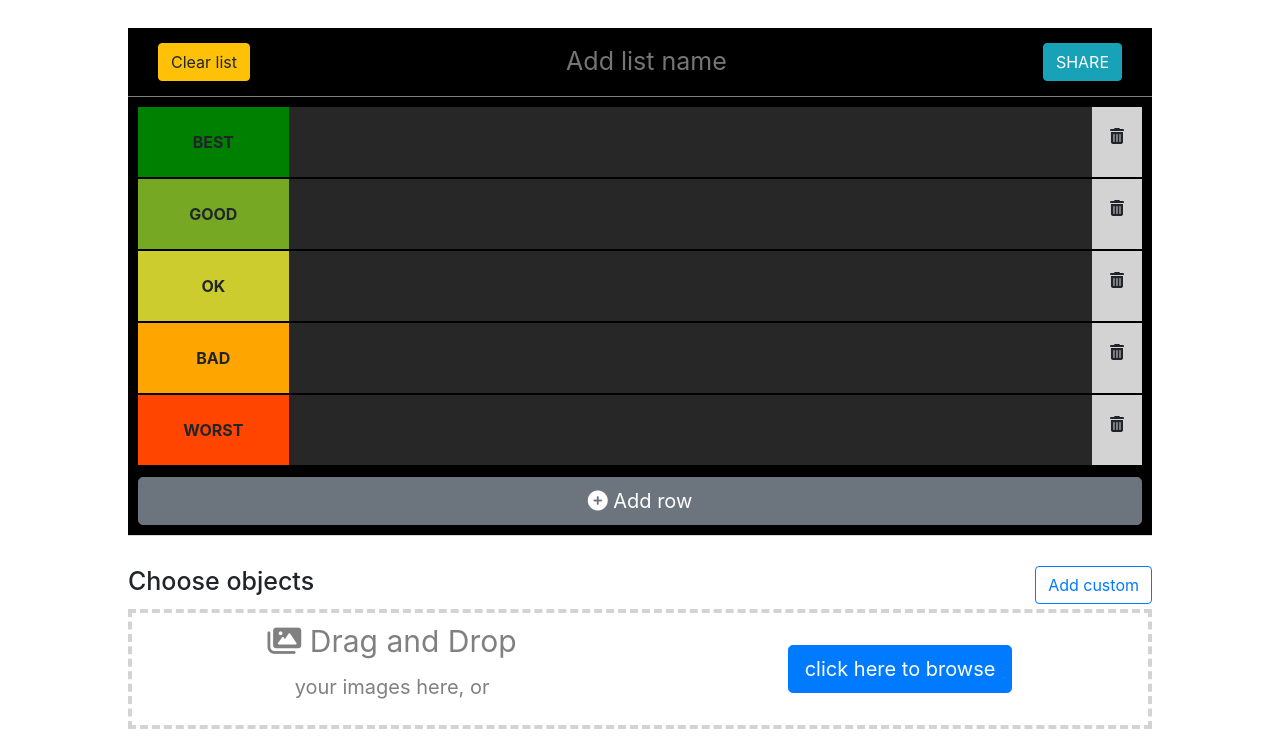
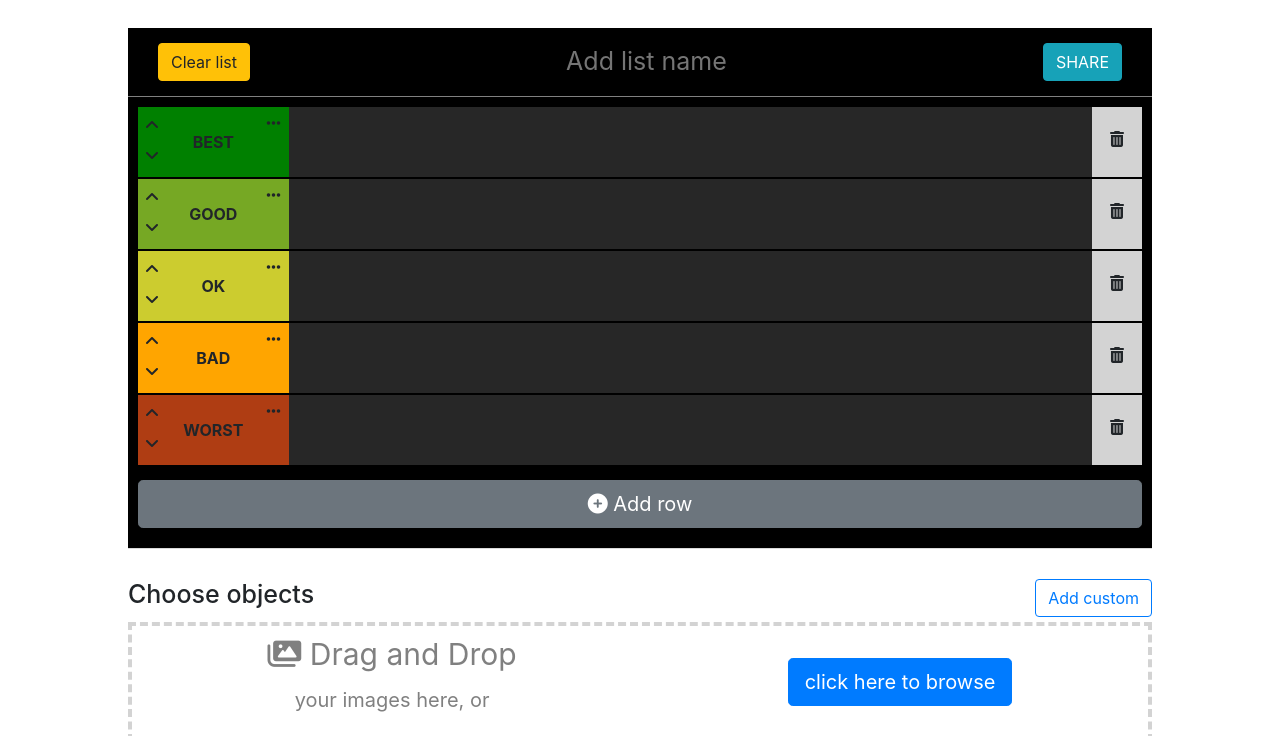
Before and after one commit to Oltis17/Oltis17.github.io, a plain HTML site: page TierDrop/edit.html in a window 1280 px wide. Shown: the part 64-800 px from the top of the page. Drawn offline with nearby package versions, Linux system fonts and the light colour scheme; a web font is replaced by a local one.

Commit message:
Adding and removing rows in list

```diff
--- a/TierDrop/edit.html
+++ b/TierDrop/edit.html
@@ -4,8 +4,12 @@
     <!-- CSS INCLUDES -->
     <link rel="stylesheet" href="./style/mainStyle.css">
     <link rel="stylesheet" href="./style/editStyle.css">
+    <!-- Jquery min -->
+    <script src="https://ajax.googleapis.com/ajax/libs/jquery/3.5.1/jquery.min.js"></script>
     <!-- JS INCLUDES -->
     <script async src="./script/default.js" type="text/javascript"></script>
+    <script async src="./script/editing.js" type="text/javascript"></script>
+
     <!-- BOOTSRTAP -->
     <link rel="stylesheet" href="https://cdn.jsdelivr.net/npm/bootstrap@4.0.0/dist/css/bootstrap.min.css" integrity="sha384-Gn5384xqQ1aoWXA+058RXPxPg6fy4IWvTNh0E263XmFcJlSAwiGgFAW/dAiS6JXm" crossorigin="anonymous">
     <script src="https://code.jquery.com/jquery-3.2.1.slim.min.js" integrity="sha384-KJ3o2DKtIkvYIK3UENzmM7KCkRr/rE9/Qpg6aAZGJwFDMVNA/GpGFF93hXpG5KkN" crossorigin="anonymous"></script>
@@ -44,63 +48,79 @@
                 <div id="tier-list">
                     <div class="tier-row">
                         <div class="tier-col-l" style="background-color: green;">
-                            Best
+                            <i class="fa-solid fa-angle-up up"></i>
+                            <i class="fa-solid fa-angle-down down"></i>
+                            <div>Best</div>
+                            <i class="fa-solid fa-ellipsis more"></i>
                         </div>
                         <div class="tier-col-m">
 
                         </div>
                         <div class="tier-col-r">
-                            <div onclick="todo-trash"><i class="fa-solid fa-trash-can"></i></div>
+                            <div class="delete-row"><i class="fa-solid fa-trash-can"></i></div>
                         </div>
                     </div>
                     <div class="tier-row">
                         <div class="tier-col-l" style="background-color: rgb(118, 168, 36);">
-                            Good
+                            <i class="fa-solid fa-angle-up up"></i>
+                            <i class="fa-solid fa-angle-down down"></i>
+                            <div>Good</div>
+                            <i class="fa-solid fa-ellipsis more"></i>
                         </div>
                         <div class="tier-col-m">
 
                         </div>
                         <div class="tier-col-r">
-                            <div onclick="todo-trash"><i class="fa-solid fa-trash-can"></i></div>
+                            <div class="delete-row"><i class="fa-solid fa-trash-can"></i></div>
                         </div>
                     </div>
                     <div class="tier-row">
                         <div class="tier-col-l" style="background-color: rgb(204, 204, 47);">
-                            Ok
+                            <i class="fa-solid fa-angle-up up"></i>
+                            <i class="fa-solid fa-angle-down down"></i>
+                            <div>Ok</div>
+                            <i class="fa-solid fa-ellipsis more"></i>
                         </div>
                         <div class="tier-col-m">
 
                         </div>
                         <div class="tier-col-r">
-                            <div onclick="todo-trash"><i class="fa-solid fa-trash-can"></i></div>
+                            <div class="delete-row"><i class="fa-solid fa-trash-can"></i></div>
                         </div>
                     </div>
                     <div class="tier-row">
                         <div class="tier-col-l" style="background-color: orange;">
-                            Bad
+                            <i class="fa-solid fa-angle-up up"></i>
+                            <i class="fa-solid fa-angle-down down"></i>
+                            <div>Bad</div>
+                            <i class="fa-solid fa-ellipsis more"></i>
                         </div>
                         <div class="tier-col-m">
 
                         </div>
                         <div class="tier-col-r">
-                            <div onclick="todo-trash"><i class="fa-solid fa-trash-can"></i></div>
+                            <div class="delete-row"><i class="fa-solid fa-trash-can"></i></div>
                         </div>
                     </div>
                     <div class="tier-row">
-                        <div class="tier-col-l" style="background-color: orangered;">
-                            Worst
+                        <div class="tier-col-l" style="background-color: rgb(175, 61, 19);">
+                            <i class="fa-solid fa-angle-up up"></i>
+                            <i class="fa-solid fa-angle-down down"></i>
+                            <div>Worst</div>
+                            <i class="fa-solid fa-ellipsis more"></i>
                         </div>
                         <div class="tier-col-m">
 
                         </div>
                         <div class="tier-col-r">
-                            <div onclick="todo-trash"><i class="fa-solid fa-trash-can"></i></div>
+                            <div class="delete-row"><i class="fa-solid fa-trash-can"></i></div>
                         </div>
                     </div>
+                    <div id="btn-area">
+                        <button class="btn btn-secondary btn-lg btn-block" id="add-row"><i class="fa-solid fa-circle-plus"></i> Add row</button>
+                    </div>
                 </div>
-                <div id="btn-area">
-                    <button class="btn btn-secondary btn-lg btn-block"><i class="fa-solid fa-circle-plus"></i> Add row</button>
-                </div>
+
             </div>
             <div class="part objects-choice">
                 <div id="image-controls">
--- /dev/null
+++ b/TierDrop/script/editing.js
@@ -0,0 +1,54 @@
+function AddR(k)
+{
+    var newDiv = k.parent().parent().children(':first-child').clone();
+    $(newDiv).find(".tier-col-l").find("div").text("NEW");
+    $(newDiv).find(".tier-col-l").css("background-color", "lightgray");
+    newDiv.insertBefore(k.parent());
+}
+
+function DeleteR(k)
+{
+    if (confirm("Delete entire row?") == true)
+    {
+        k.parent().parent().remove();
+    }
+}
+
+function UpR(k)
+{
+    var parent = k.parent().parent();
+    var pos = parent.prev();
+    parent.insertBefore(pos);
+}
+
+function DownR(k)
+{
+    var parent = k.parent().parent();
+    var pos = parent.next();
+    if ($(pos).attr("id") == "btn-area")
+    {
+        return;
+    }
+    parent.insertAfter(pos);
+}
+
+
+$(document).on('click', '#add-row', function ()
+{
+    AddR($(this));
+});
+
+$(document).on('click', '.delete-row', function ()
+{
+    DeleteR($(this));
+});
+
+$(document).on('click', '.up', function ()
+{
+    UpR($(this));
+});
+
+$(document).on('click', '.down', function ()
+{
+    DownR($(this));
+});
--- a/TierDrop/style/editStyle.css
+++ b/TierDrop/style/editStyle.css
@@ -61,6 +61,18 @@
     width: 15%;
 }
 
+.tier-col-l div
+{
+    display: flex;
+    align-items: center;
+    justify-content: center;
+}
+
+.tier-col-l i:hover
+{
+    cursor: pointer;
+}
+
 .tier-col-m
 {
     width: 80%;
@@ -81,17 +93,38 @@
 {
     cursor: pointer;
     background-color: rgb(173, 40, 40);
+    color: rgb(189, 189, 189);
 }
 
 .tier-col-r div
 {
-    padding-top: 35%;
+    padding-top: 40%;
+}
+
+.up
+{
+    position: absolute;
+    top: 10px;
+    left: 8px;
+}
+
+.down
+{
+    position: absolute;
+    top: 40px;
+    left: 8px;
+}
+
+.more
+{
+    position: absolute;
+    top: 8px;
+    right: 8px;
 }
 
 #btn-area
 {
-    margin-left: 10px;
-    margin-right: 10px;
+    margin-top: 15px;
 }
 
 #drag-and-drop
```
